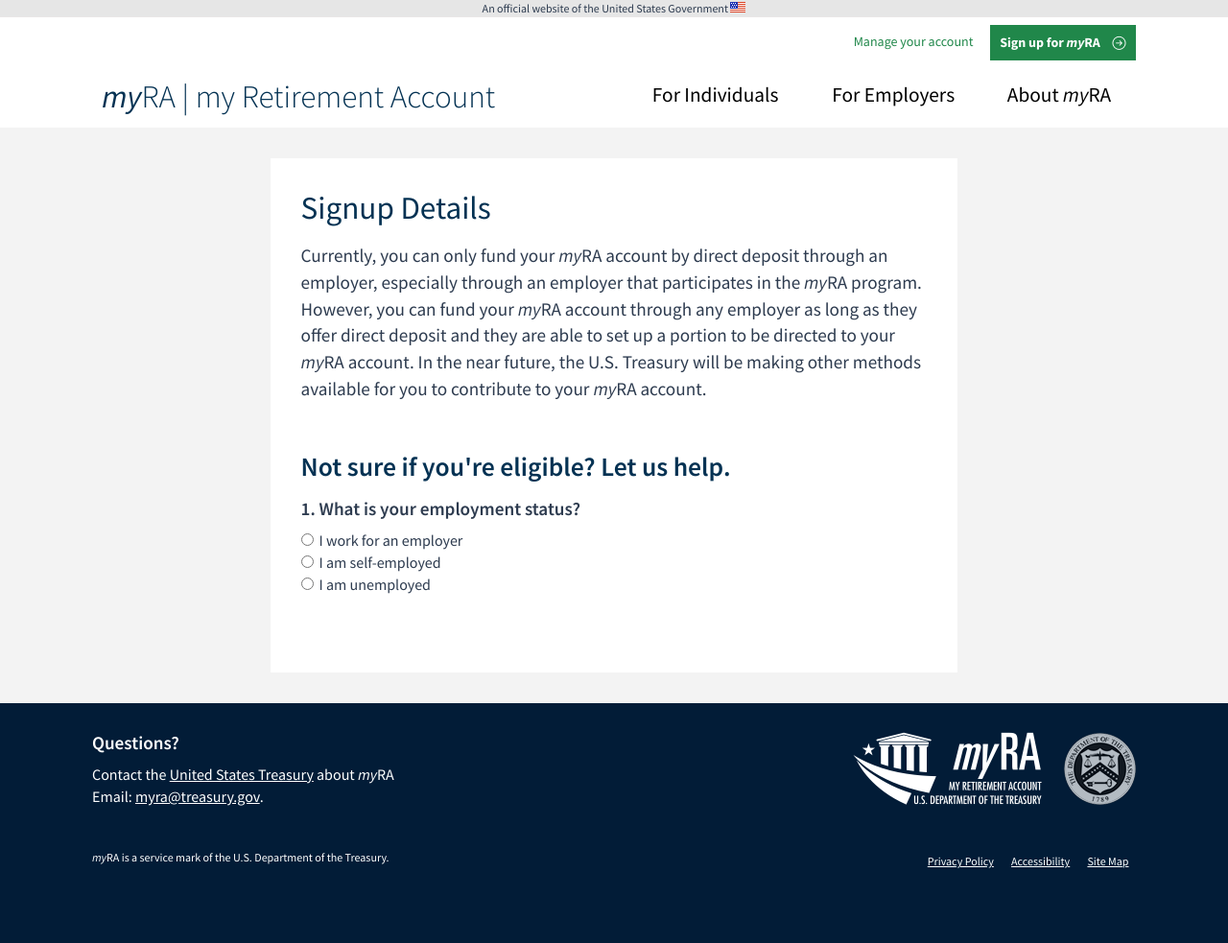
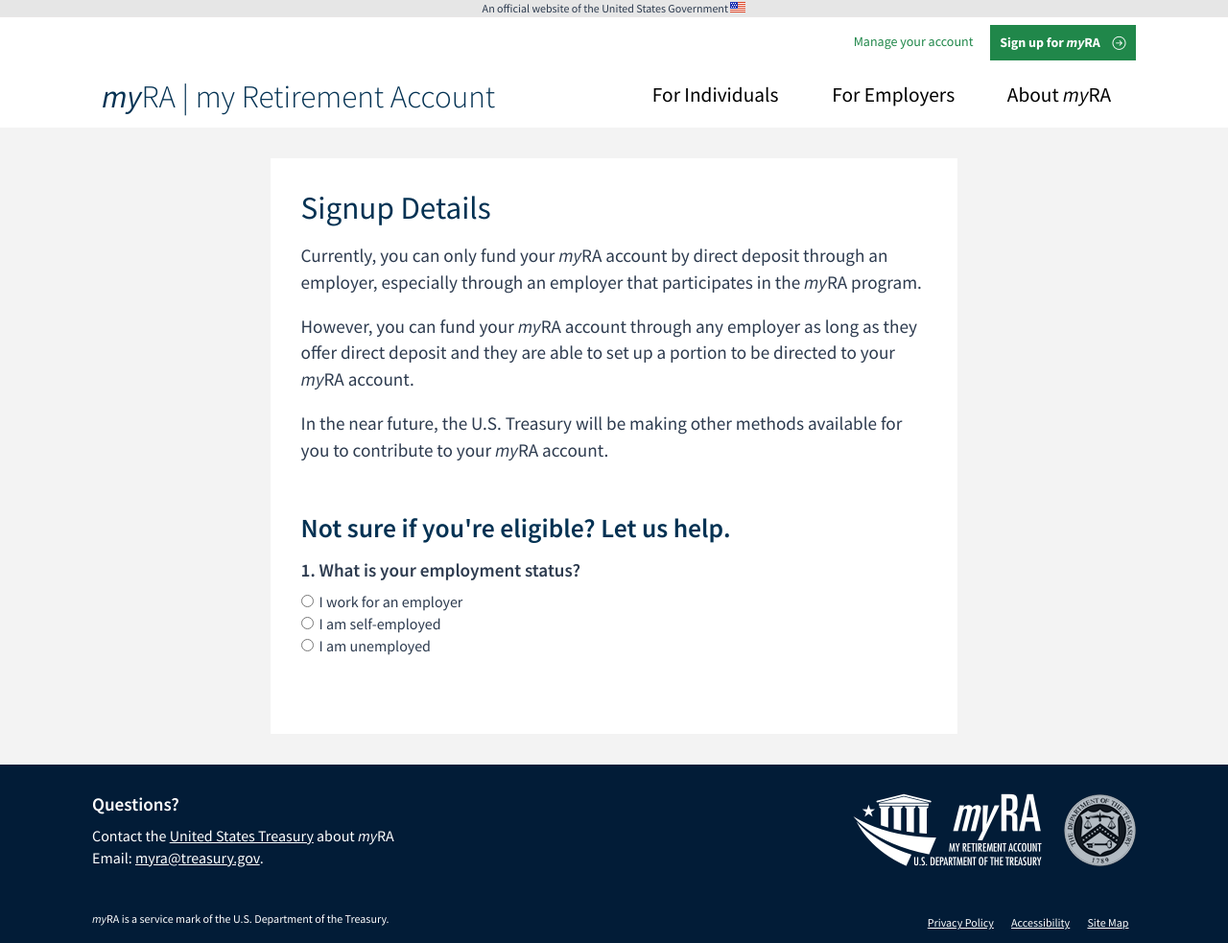
Before and after one commit to 18F/myra, a Jekyll site: the page built from individuals/signup-details.html, in a window 1280 px wide. Shown: the whole page at 96% size. Built offline with Jekyll 4.4.1, drawn with Linux system fonts in a browser that asks for light colours; before the commit the page ends 919 px from its top, so only the background shows below that.

Commit message:
Line breaks

```diff
--- a/individuals/signup-details.html
+++ b/individuals/signup-details.html
@@ -5,7 +5,9 @@
 ---
 
 <h1>Signup Details</h1>
-<p class="lead-text">Currently, you can only fund your <span class="myra">myRA</span> account by direct deposit through an employer, especially through an employer that participates in the <span class="myra">myRA</span> program.  However, you can fund your <span class="myra">myRA</span> account through any employer as long as they offer direct deposit and they are able to set up a portion to be directed to your <span class="myra">myRA</span> account.  In the near future, the U.S. Treasury will be making other methods available for you to contribute to your <span class="myra">myRA</span> account.</p>
+<p class="lead-text">Currently, you can only fund your <span class="myra">myRA</span> account by direct deposit through an employer, especially through an employer that participates in the <span class="myra">myRA</span> program.</p>
+<p class="lead-text">However, you can fund your <span class="myra">myRA</span> account through any employer as long as they offer direct deposit and they are able to set up a portion to be directed to your <span class="myra">myRA</span> account.</p>
+<p class="lead-text">In the near future, the U.S. Treasury will be making other methods available for you to contribute to your <span class="myra">myRA</span> account.</p>
 
 <section role="region" aria-labelledby="eligibility-heading" id="eligibility-wizard">
   <h2 id="eligibility-heading">Not sure if you're eligible? Let us help.</h2>
--- a/static/_sass/_custom.scss
+++ b/static/_sass/_custom.scss
@@ -223,7 +223,8 @@
   background-repeat: no-repeat;
 
   @include media($medium-up) {
-    @include retina('../img/hero-bg-2.jpg', '../img/hero-bg-2@2x.jpg', 1400px);
+    // @include retina('../img/hero-bg-2.jpg', '../img/hero-bg-2@2x.jpg', 1400px);
+    background: url('../img/hero-bg-2.jpg');
     padding: 3em 0 2em 0;
   }
 
```
